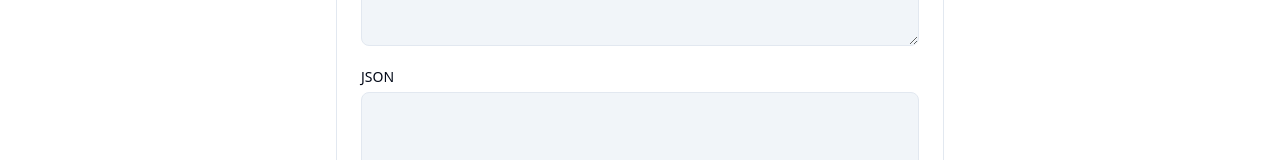
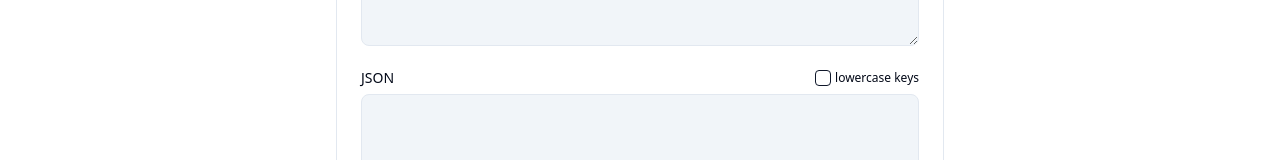
Before and after one commit to jamdotdev/jam-dev-utilities, a Next.js app: page /utilities/csv-to-json in a window 1280 px wide. Shown: the part 415-575 px from the top of the page. Built offline with nearby package versions, Linux system fonts and the light colour scheme.

Commit message:
feat: add option to convert keys to lowercase

```diff
--- a/pages/utilities/csv-to-json.tsx
+++ b/pages/utilities/csv-to-json.tsx
@@ -5,25 +5,32 @@ import { Card } from "../../components/ds/CardComponent";
 import { Button } from "../../components/ds/ButtonComponent";
 import { Label } from "../../components/ds/LabelComponent";
 import Header from "../../components/Header";
+import { Checkbox } from "../../components/ds/CheckboxComponent";
 
-export default function Base64Encoder() {
+export default function CSVtoJSON() {
   const [input, setInput] = useState("");
   const [output, setOutput] = useState("");
   const [buttonText, setButtonText] = useState("Copy");
+  const [lowercase, setLowercase] = useState(false);
 
   const handleChange = useCallback(
     (event: React.ChangeEvent<HTMLTextAreaElement>) => {
-      const { value } = event.currentTarget;
+      const value = event.currentTarget.value.trim();
       setInput(value);
 
+      if (value === "") {
+        setOutput("");
+        return;
+      }
+
       try {
-        const json = convertCSVtoJSON(value);
+        const json = convertCSVtoJSON(value, lowercase);
         setOutput(json);
       } catch (error) {
         setOutput("Invalid CSV input");
       }
     },
-    []
+    [lowercase]
   );
 
   const handleCopy = useCallback(() => {
@@ -32,6 +39,26 @@ export default function Base64Encoder() {
       setTimeout(() => setButtonText("Copy"), 1200);
     });
   }, [output]);
+
+  const toggleLowercase = useCallback(() => {
+    setLowercase((prevValue) => {
+      const nextValue = !prevValue;
+
+      if (input === "") {
+        setOutput("");
+        return nextValue;
+      }
+
+      try {
+        const json = convertCSVtoJSON(input, nextValue);
+        setOutput(json);
+      } catch (error) {
+        setOutput("Invalid CSV input");
+      }
+
+      return nextValue;
+    });
+  }, [input]);
 
   return (
     <main>
@@ -56,7 +83,24 @@ export default function Base64Encoder() {
               className="mb-6"
               value={input}
             />
-            <Label>JSON</Label>
+
+            <div className="flex justify-between items-center mb-2">
+              <Label className="mb-0">JSON</Label>
+              <div className="flex items-center">
+                <Checkbox
+                  id="lowercase"
+                  onCheckedChange={toggleLowercase}
+                  className="mr-1"
+                />
+                <label
+                  htmlFor="lowercase"
+                  className="text-xs font-medium leading-none peer-disabled:cursor-not-allowed peer-disabled:opacity-70 cursor-pointer"
+                >
+                  lowercase keys
+                </label>
+              </div>
+            </div>
+
             <Textarea value={output} rows={6} readOnly className="mb-4" />
             <Button variant="outline" onClick={handleCopy}>
               {buttonText}
@@ -68,11 +112,13 @@ export default function Base64Encoder() {
   );
 }
 
-const convertCSVtoJSON = (csv: string): string => {
+const convertCSVtoJSON = (csv: string, lowercase: boolean): string => {
   try {
     const lines = csv.split("\n");
     const result: { [key: string]: string }[] = [];
-    const headers = lines[0].split(",");
+    const headers = lines[0].split(",").map((header) => {
+      return lowercase ? header.trim().toLowerCase() : header.trim();
+    });
 
     for (let i = 1; i < lines.length; i++) {
       const object: { [key: string]: string } = {};
@@ -83,7 +129,7 @@ const convertCSVtoJSON = (csv: string): string => {
       }
 
       for (let j = 0; j < headers.length; j++) {
-        object[headers[j]] = currentline[j];
+        object[headers[j]] = currentline[j].trim();
       }
 
       result.push(object);
```
